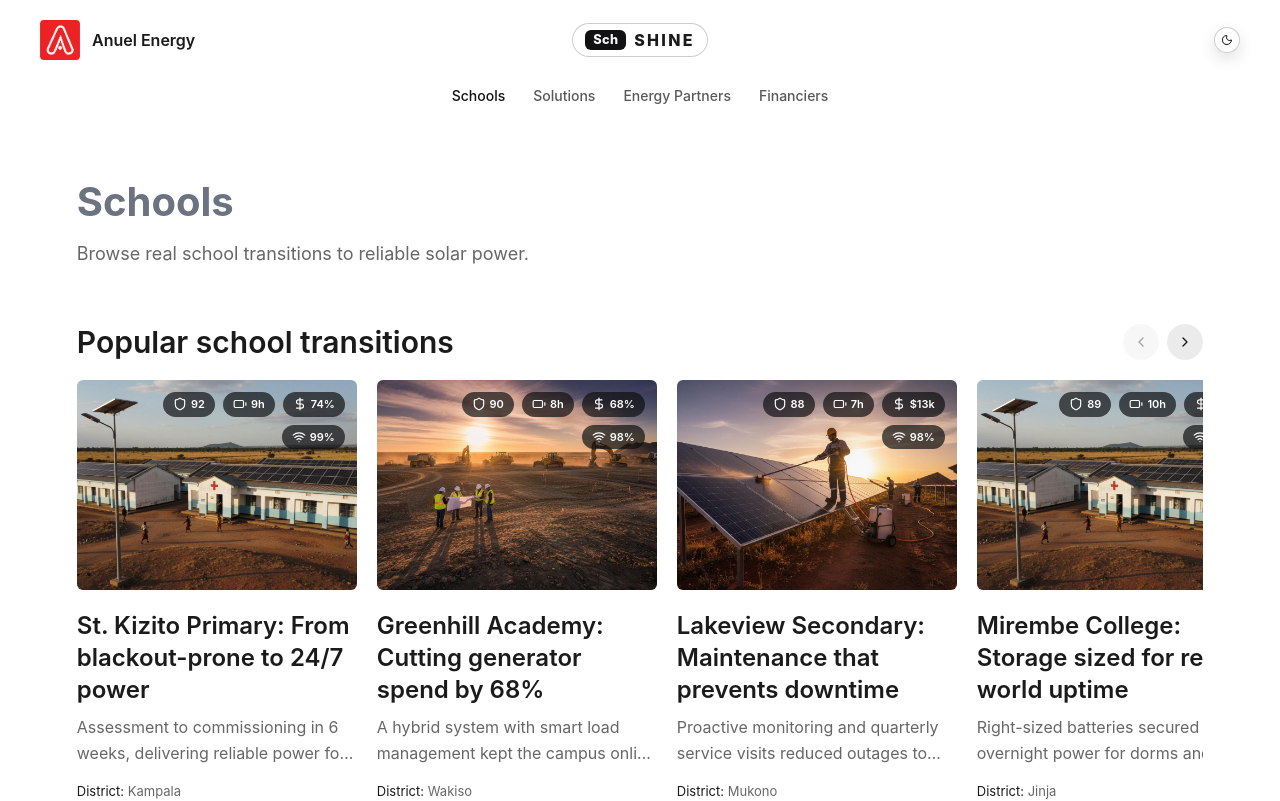
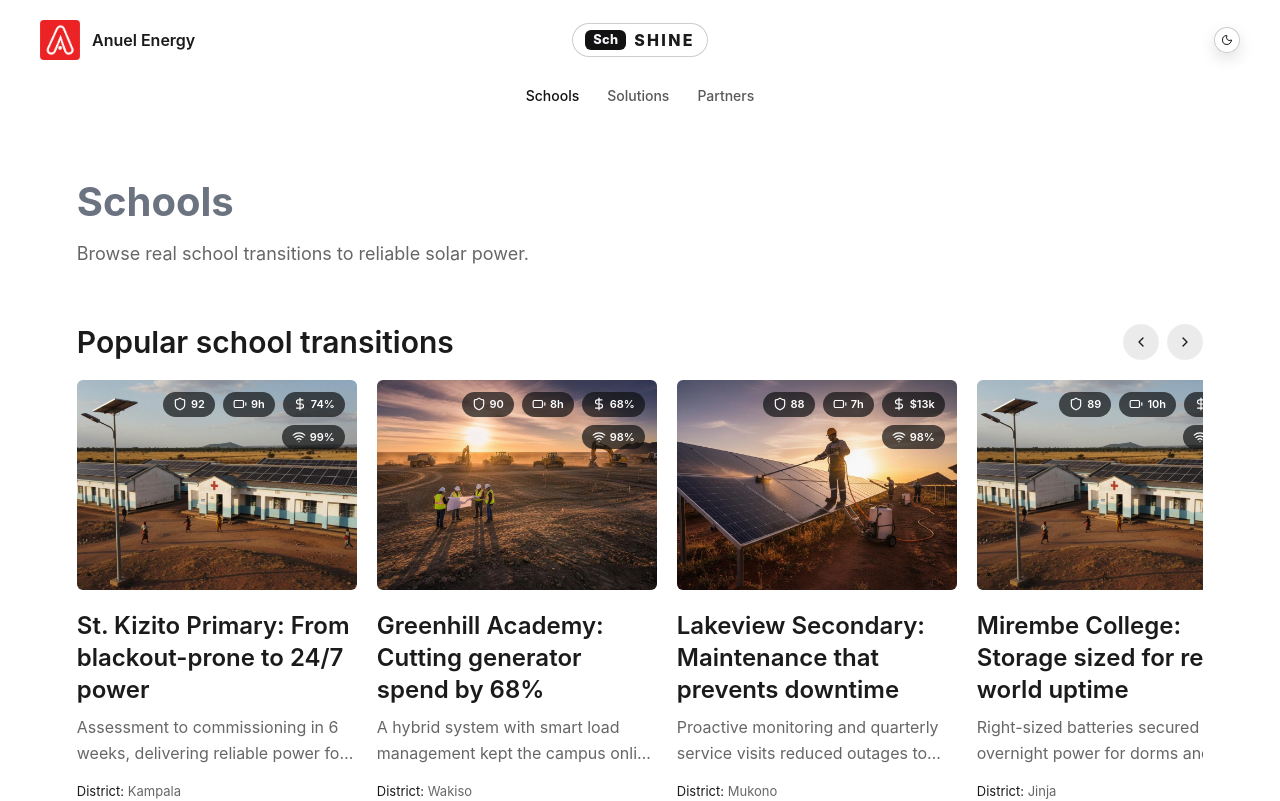
Before and after one commit to Bukenyae/SHINE, a React (Vite) app in the folder app/: page / in a window 1280 px wide. Shown: the top 801 px of the page. Built offline with nearby package versions, Linux system fonts and the light colour scheme.

Commit message:
feat: merge partner views under one tab

```diff
--- a/app/src/App.tsx
+++ b/app/src/App.tsx
@@ -4,11 +4,12 @@ import { ScrollTrigger } from 'gsap/ScrollTrigger';
 
 import { ThemeProvider } from './components/ThemeProvider';
 import { Navigation } from './components/Navigation';
-import { Section10Ecosystem, type ModeKey } from './sections/Section10Ecosystem';
+import { Section10Ecosystem } from './sections/Section10Ecosystem';
 import { Section09Contact } from './sections/Section09Contact';
 import { ProjectStoryPage } from './pages/ProjectStoryPage';
 import { AboutPage } from './pages/AboutPage';
 import { SolutionsPage } from './pages/SolutionsPage';
+import { type ModeKey, type StoryBasePath } from './sections/ecosystemContent';
 import {
   getProjectBySlug,
   getSupplierBySlug,
@@ -173,7 +174,7 @@ function AppContent() {
                   ? financierArticles[0]
                   : projectArticles[0])
             }
-            basePath={basePath as '/projects' | '/suppliers' | '/financiers'}
+            basePath={basePath as StoryBasePath}
           />
         ) : isAboutPage ? (
           <AboutPage />
--- a/app/src/components/Navigation.tsx
+++ b/app/src/components/Navigation.tsx
@@ -3,7 +3,7 @@ import { Menu, X } from 'lucide-react';
 import { Sheet, SheetContent, SheetTrigger } from '@/components/ui/sheet';
 import { ThemeToggle } from './ThemeToggle';
 
-export type ListingMode = 'schools' | 'suppliers' | 'financiers';
+export type ListingMode = 'schools' | 'partners';
 
 type NavigationProps = {
   isHomePage: boolean;
@@ -14,8 +14,7 @@ type NavigationProps = {
 
 const listingTabs: Array<{ label: string; mode: ListingMode }> = [
   { label: 'Schools', mode: 'schools' },
-  { label: 'Energy Partners', mode: 'suppliers' },
-  { label: 'Financiers', mode: 'financiers' },
+  { label: 'Partners', mode: 'partners' },
 ];
 
 export function Navigation({
--- a/app/src/sections/Section10Ecosystem.tsx
+++ b/app/src/sections/Section10Ecosystem.tsx
@@ -1,59 +1,19 @@
 import { useEffect, useMemo, useRef, useState } from 'react';
 import { ArrowRight, Battery, ChevronLeft, ChevronRight, DollarSign, Shield, Wifi } from 'lucide-react';
 import {
-  projectArticles,
-  supplierArticles,
-  financierArticles,
   getListingSignals,
   getPrimaryMetricBadges,
   getSchoolCardSignals,
-  type ProjectArticle,
 } from '@/data/projects';
 import { MetricBadgeTooltip } from '@/components/MetricBadgeTooltip';
-
-export type ModeKey = 'schools' | 'suppliers' | 'financiers';
-
-type EcosystemMode = {
-  key: ModeKey;
-  label: string;
-  helper: string;
-  basePath: '/projects' | '/suppliers' | '/financiers';
-  articles: ProjectArticle[];
-};
-
-const modes: Record<ModeKey, EcosystemMode> = {
-  schools: {
-    key: 'schools',
-    label: 'Schools',
-    helper: 'Browse real school transitions to reliable solar power.',
-    basePath: '/projects',
-    articles: projectArticles,
-  },
-  suppliers: {
-    key: 'suppliers',
-    label: 'Energy Partners',
-    helper: 'Explore suppliers supporting SHINE deployments end-to-end.',
-    basePath: '/suppliers',
-    articles: supplierArticles,
-  },
-  financiers: {
-    key: 'financiers',
-    label: 'Financiers',
-    helper: 'See finance partners helping schools adopt solar infrastructure.',
-    basePath: '/financiers',
-    articles: financierArticles,
-  },
-};
-
-const railTitles: Record<ModeKey, string[]> = {
-  schools: [
-    'Popular school transitions',
-    'Reliable campuses in Uganda',
-    'Recently deployed systems',
-  ],
-  suppliers: ['Core equipment partners', 'Deployment infrastructure vendors', 'Monitoring and service partners'],
-  financiers: ['Funding partners by focus', 'Blended finance and leasing models', 'Capital partners expanding access'],
-};
+import {
+  ecosystemModes,
+  partnerViews,
+  railTitles,
+  type ModeKey,
+  type PartnerMode,
+  type StoryBasePath,
+} from '@/sections/ecosystemContent';
 
 const chunk = <T,>(items: T[], size: number) => {
   const result: T[][] = [];
@@ -73,12 +33,19 @@ type RowNavState = {
 };
 
 export function Section10Ecosystem({ mode }: Props) {
-  const activeMode = modes[mode];
-  const rows = useMemo(() => chunk(activeMode.articles, 4), [activeMode.articles]);
+  const [partnerMode, setPartnerMode] = useState<PartnerMode>('suppliers');
+  const activeMode = ecosystemModes[mode];
+  const activePartnerView = mode === 'partners' ? partnerViews[partnerMode] : null;
+  const activeArticles = activePartnerView?.articles ?? activeMode.articles;
+  const activeBasePath = activePartnerView?.basePath ?? activeMode.basePath;
+  const activeLabel = activePartnerView?.label ?? activeMode.label;
+  const activeHelper = activePartnerView?.helper ?? activeMode.helper;
+  const activeRailTitles = activePartnerView?.railTitles ?? railTitles[mode];
+  const rows = useMemo(() => chunk(activeArticles, 4), [activeArticles]);
   const rowRefs = useRef<Array<HTMLDivElement | null>>([]);
   const [rowNavState, setRowNavState] = useState<Record<number, RowNavState>>({});
 
-  const goToStory = (basePath: EcosystemMode['basePath'], slug: string) => {
+  const goToStory = (basePath: StoryBasePath, slug: string) => {
     const path = `${basePath}/${slug}`;
     window.history.pushState({}, '', path);
     window.dispatchEvent(new PopStateEvent('popstate'));
@@ -122,6 +89,7 @@ export function Section10Ecosystem({ mode }: Props) {
   };
 
   useEffect(() => {
+    rowRefs.current = [];
     rows.forEach((_, rowIndex) => updateRowScrollState(rowIndex));
 
     const onResize = () => {
@@ -140,16 +108,38 @@ export function Section10Ecosystem({ mode }: Props) {
     >
       <div className="px-6 lg:px-[6vw]">
         <div className="mb-10 lg:mb-14">
-          <h2 className="contact-lead mb-3">{activeMode.label}</h2>
-          <p className="text-secondary text-base lg:text-lg max-w-2xl">{activeMode.helper}</p>
+          <div className="flex flex-col gap-5 lg:flex-row lg:items-end lg:justify-between">
+            <div>
+              <h2 className="contact-lead mb-3">{activeMode.label}</h2>
+              <p className="text-secondary max-w-2xl text-base lg:text-lg">{activeHelper}</p>
+            </div>
+            {mode === 'partners' ? (
+              <div className="inline-flex w-fit rounded-full border border-[rgba(244,246,250,0.16)] bg-[rgba(244,246,250,0.04)] p-1">
+                {(['suppliers', 'financiers'] as PartnerMode[]).map((view) => (
+                  <button
+                    key={view}
+                    type="button"
+                    className={`rounded-full px-4 py-2 text-sm font-medium transition-colors ${
+                      partnerMode === view
+                        ? 'bg-[rgba(244,246,250,0.14)] text-primary'
+                        : 'text-secondary hover:text-primary'
+                    }`}
+                    onClick={() => setPartnerMode(view)}
+                  >
+                    {partnerViews[view].label}
+                  </button>
+                ))}
+              </div>
+            ) : null}
+          </div>
         </div>
 
         <div className="space-y-10 lg:space-y-14">
           {rows.map((row, rowIndex) => (
-            <div key={`${activeMode.key}-row-${rowIndex}`}>
+            <div key={`${mode}-${activeLabel}-row-${rowIndex}`}>
               <div className="flex items-end justify-between mb-5">
                 <h3 className="text-primary font-display font-semibold text-2xl lg:text-3xl">
-                  {railTitles[activeMode.key][rowIndex] ?? `${activeMode.label} listings`}
+                  {activeRailTitles[rowIndex] ?? `${activeLabel} listings`}
                 </h3>
                 <div className="hidden md:flex items-center gap-2">
                   <button
@@ -189,16 +179,16 @@ export function Section10Ecosystem({ mode }: Props) {
                 {row.map((article) => (
                   (() => {
                     const listingSignals = getListingSignals(article);
-                    const schoolSignals = activeMode.key === 'schools' ? getSchoolCardSignals(article) : null;
+                    const schoolSignals = mode === 'schools' ? getSchoolCardSignals(article) : null;
 
                     return (
                       <a
                         key={article.slug}
-                        href={`${activeMode.basePath}/${article.slug}`}
+                        href={`${activeBasePath}/${article.slug}`}
                         className="article-card group card-hover cursor-pointer min-w-[280px] max-w-[320px] flex-1"
                         onClick={(e) => {
                           e.preventDefault();
-                          goToStory(activeMode.basePath, article.slug);
+                          goToStory(activeBasePath, article.slug);
                         }}
                       >
                         <div className="relative overflow-hidden rounded-lg mb-5 aspect-[4/3]">
--- /dev/null
+++ b/app/src/sections/ecosystemContent.ts
@@ -0,0 +1,69 @@
+import {
+  financierArticles,
+  projectArticles,
+  supplierArticles,
+  type ProjectArticle,
+} from '@/data/projects';
+
+export type ModeKey = 'schools' | 'partners';
+export type PartnerMode = 'suppliers' | 'financiers';
+export type StoryBasePath = '/projects' | '/suppliers' | '/financiers';
+
+type EcosystemMode = {
+  key: ModeKey;
+  label: string;
+  helper: string;
+  basePath: StoryBasePath;
+  articles: ProjectArticle[];
+};
+
+type PartnerView = {
+  label: string;
+  helper: string;
+  basePath: StoryBasePath;
+  articles: ProjectArticle[];
+  railTitles: string[];
+};
+
+export const ecosystemModes: Record<ModeKey, EcosystemMode> = {
+  schools: {
+    key: 'schools',
+    label: 'Schools',
+    helper: 'Browse real school transitions to reliable solar power.',
+    basePath: '/projects',
+    articles: projectArticles,
+  },
+  partners: {
+    key: 'partners',
+    label: 'Partners',
+    helper: 'Browse the deployment and finance partners helping SHINE scale.',
+    basePath: '/suppliers',
+    articles: supplierArticles,
+  },
+};
+
+export const railTitles: Record<ModeKey, string[]> = {
+  schools: [
+    'Popular school transitions',
+    'Reliable campuses in Uganda',
+    'Recently deployed systems',
+  ],
+  partners: ['Core equipment partners', 'Deployment infrastructure vendors', 'Monitoring and service partners'],
+};
+
+export const partnerViews: Record<PartnerMode, PartnerView> = {
+  suppliers: {
+    label: 'Energy Partners',
+    helper: 'Explore suppliers supporting SHINE deployments end-to-end.',
+    basePath: '/suppliers',
+    articles: supplierArticles,
+    railTitles: ['Core equipment partners', 'Deployment infrastructure vendors', 'Monitoring and service partners'],
+  },
+  financiers: {
+    label: 'Finance Partners',
+    helper: 'See finance partners helping schools adopt solar infrastructure.',
+    basePath: '/financiers',
+    articles: financierArticles,
+    railTitles: ['Funding partners by focus', 'Blended finance and leasing models', 'Capital partners expanding access'],
+  },
+};
```
